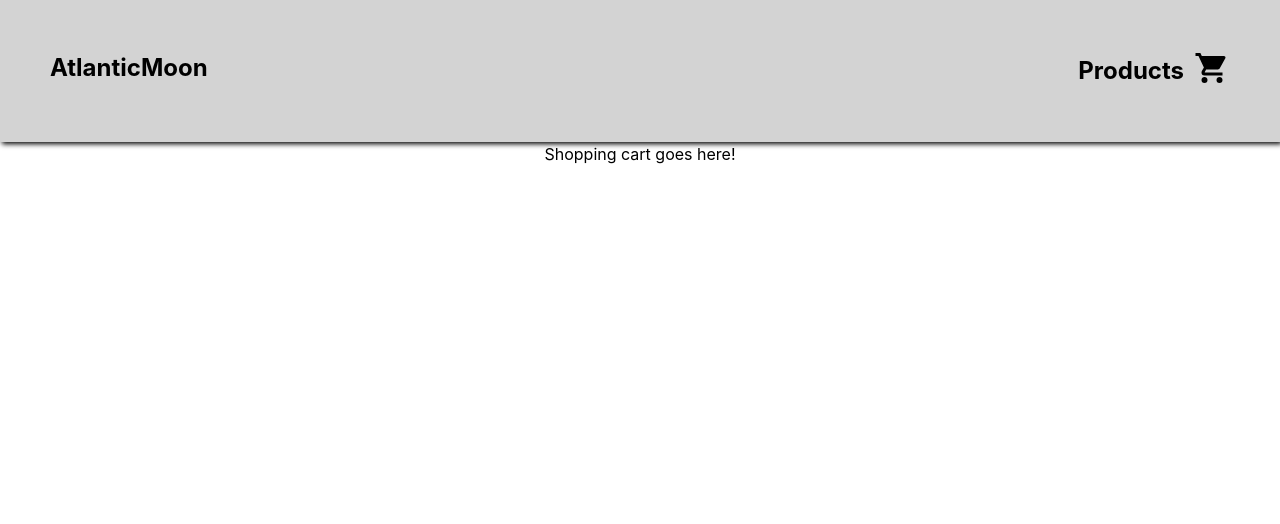
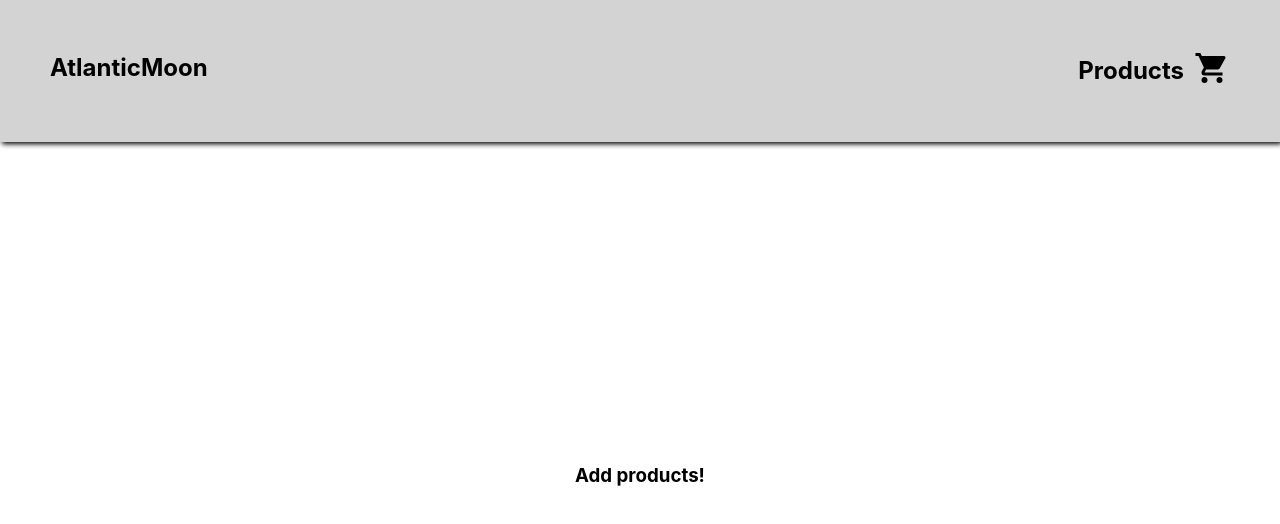
Before and after one commit to DenverDawgs18/ShoppingCart, a React (Vite) app: page /cart in a window 1280 px wide. Shown: the top 524 px of the page. Built offline with nearby package versions, Linux system fonts and the light colour scheme.

Commit message:
Added additional conditional rendering to Cart.jsx

```diff
--- a/src/Cart.jsx
+++ b/src/Cart.jsx
@@ -1,14 +1,17 @@
 import Navbar from "./Navbar"
 import {ShopContext}  from "./Router"
 import {useContext} from 'react';
+import { Link } from "react-router-dom";
 export default function Cart(){
-    const {cartItems, removeFromCart, changeQuantity} = useContext(ShopContext)
+    const {cartItems, removeFromCart, changeQuantity, total} = useContext(ShopContext)
+
+   if(cartItems.length !== 0){
 
 
     return(
         <>
             <Navbar />
-            <div>Shopping cart goes here!</div>
+           <div className="cart">
                 <div className="cartCards">
 
 
@@ -27,7 +30,25 @@ export default function Cart(){
                         </div>
                     ))}
                 </div>
+                <div className="cartRight">
+                    <h4>{total ? 'Total: ' + total
+                    : ''}</h4>
+                </div>
+            </div>
+        </>
+    )
+    }
+    else{
+        return(
+            <>
+            <Navbar />
+            <div className="none">
+
+                <Link to="/products" style={{textDecoration: 'none', color: 'black'}}><h3 className="addp">Add products!</h3></Link>
+            </div>
+
 
             </>
         )
     }
+}
--- a/src/Router.jsx
+++ b/src/Router.jsx
@@ -2,18 +2,32 @@ import {createBrowserRouter, RouterProvider} from "react-router-dom";
 import App from "./App";
 import Cart from "./Cart";
 import Products from "./Products";
-import { createContext, useState } from "react";
+import { createContext, useEffect, useState } from "react";
 
 export const ShopContext = createContext({
     cartItems: [],
     addToCart: () => {},
     changeQuantity: () => {},
     removeFromCart: () => {},
-    totalCost: 0,
+    total: 0,
 })
 export  function Router(){
     const [cartItems, setCartItems] = useState([])
+    const [total, setTotal] = useState(0)
+    useEffect(() => {
+        let tot = 0;
+        for(let i = 0; i < cartItems.length; i++){
+            tot = tot + cartItems[i].price * cartItems[i].quantity
 
+        }
+        tot = money_round(tot)
+        console.log(tot)
+        setTotal(tot)
+    }, [cartItems])
+    // taken from Stack OverFlow https://stackoverflow.com/questions/14968615/rounding-to-the-nearest-hundredth-of-a-decimal-in-javascript
+    function money_round(num) {
+        return Math.ceil(num * 100) / 100;
+    }
     function addToCart(e, obj, quan){
         e.preventDefault()
         let check = true;
@@ -30,7 +44,7 @@ export  function Router(){
                 ...obj,
                 quantity: quan
             }
-            console.log(newObj)
+
             setCartItems(
                 [
                     ...cartItems,
@@ -39,6 +53,7 @@ export  function Router(){
             )
         }
     }
+
     function changeQuantity(item, sign){
         let currentQuan = item.quantity;
         if(sign === 'plus'){
@@ -99,7 +114,7 @@ export  function Router(){
 
     return (
 
-    <ShopContext.Provider value={{cartItems, addToCart, changeQuantity, removeFromCart}}>
+    <ShopContext.Provider value={{cartItems, addToCart, changeQuantity, removeFromCart, total}}>
         <RouterProvider router={router} />
     </ShopContext.Provider>
     )
--- a/src/index.css
+++ b/src/index.css
@@ -42,9 +42,7 @@
   grid-template-columns: repeat(auto-fit, minmax(200px, 1fr)) ;
   gap: 20px;
 }
-.cartCards{
-  width: 50%;
-}
+
 .bottom, .quanos{
   display: flex;
   flex-direction: column;
@@ -60,3 +58,21 @@
   padding: 10px;
   font-weight: bold;
 }
+.cart{
+  display: grid;
+  grid-template-columns: 1fr 1fr;
+  gap: 20px;
+  margin-top: 5vh;
+}
+.cartRight{
+  background-color: white;
+  box-shadow: 2px 2px 5px;
+}
+.none{
+  display: flex;
+  justify-content: center;
+  align-items: center;
+}
+.none{
+  margin-top: 40vh;
+}
```
Also changed, not shown: planning.txt, src/imgs/pexels-francesco-ungaro-998641.jpg (added). Lines whose indentation alone changed are shown as unchanged.
